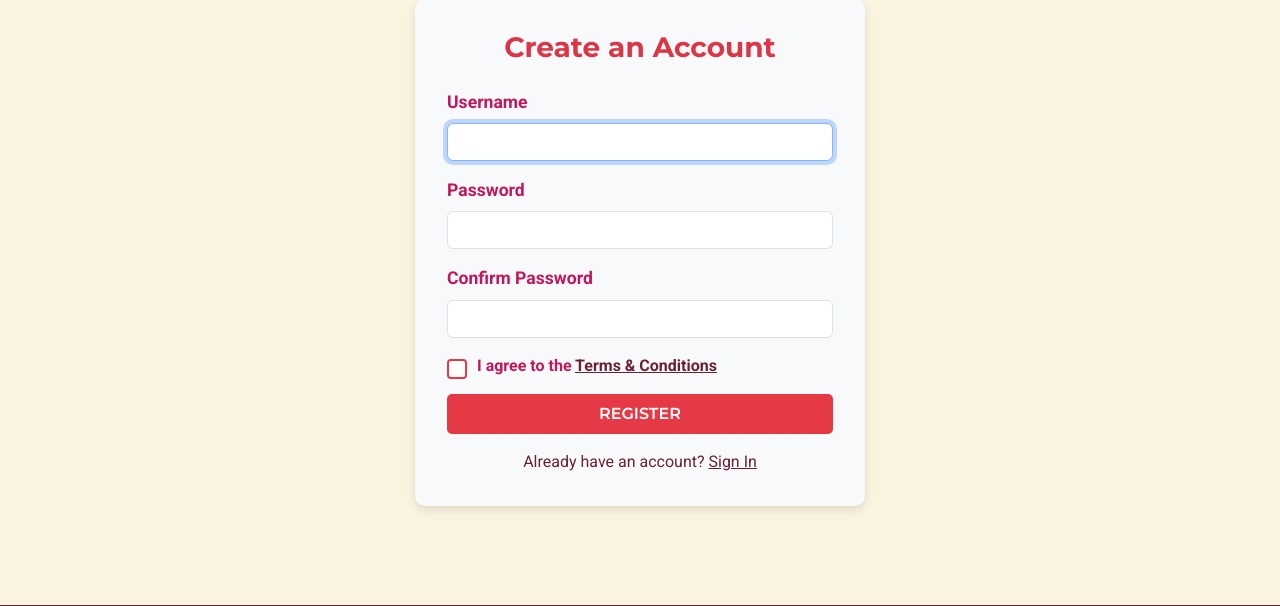
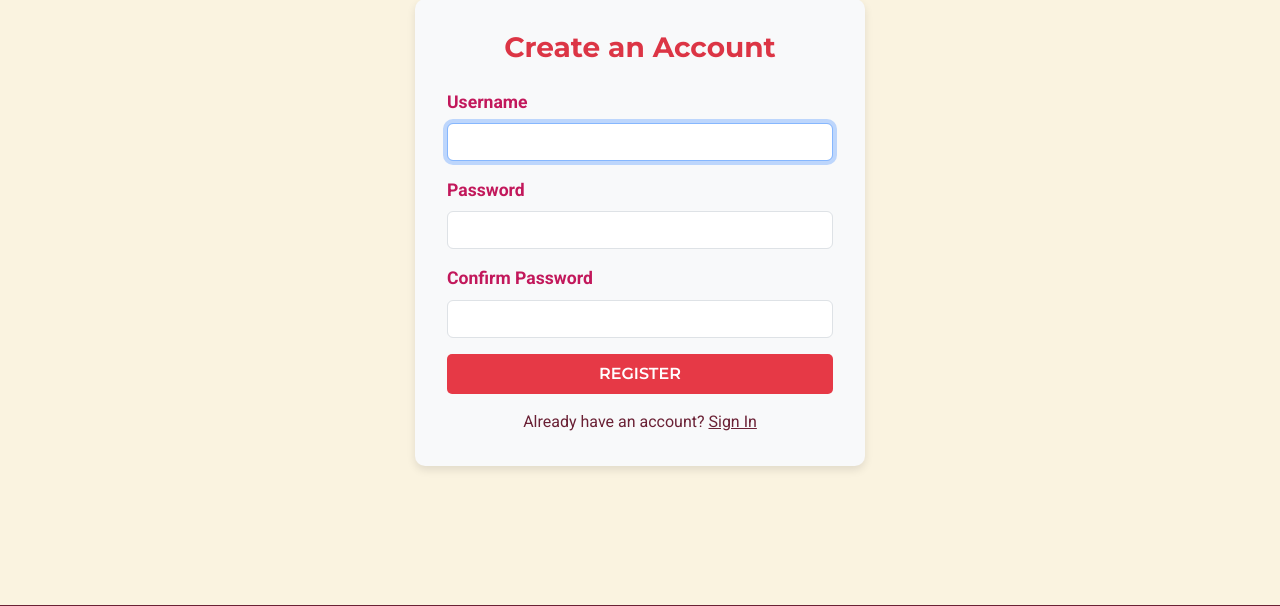
Before and after one commit to Loudotcom/love.exe, a Django app: page /matching/register/ in a window 1280 px wide. Shown: the part 123-729 px from the top of the page. Run offline with Django 5.2, Linux system fonts and the light colour scheme; some libraries are stand-ins or nearby versions.

Commit message:
Tidy up register page

```diff
--- a/matching_project/templates/registration/register.html
+++ b/matching_project/templates/registration/register.html
@@ -23,10 +23,7 @@
                 {{ form.password2 }}
             </div>
 
-            <div class="mb-3 form-check">
-                <input type="checkbox" class="form-check-input" id="agreeTerms" required>
-                <label class="form-check-label text-c" for="agreeTerms">I agree to the <a href="#">Terms & Conditions</a></label>
-            </div>
+
 
             <button type="submit" class="btn btn-primary w-100">Register</button>
 
```
